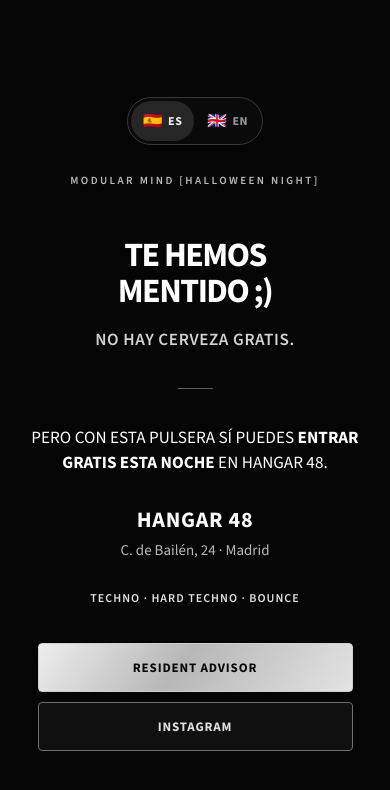
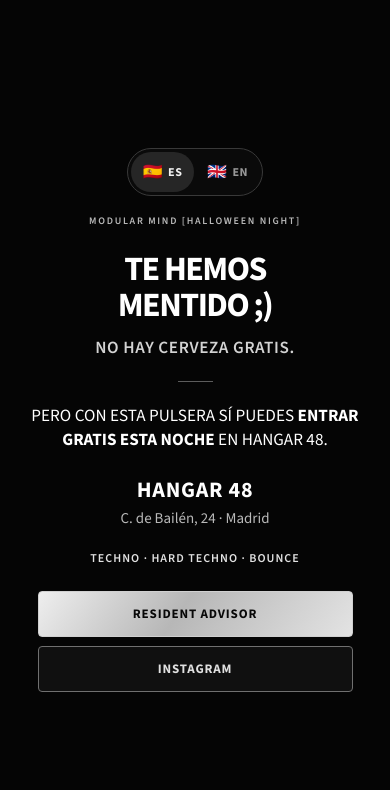
Before and after one commit to TrinomadEvent/modular-mind-halloween, a plain HTML site: page index.html in a window 390 px wide. Drawn offline with nearby package versions, Linux system fonts and the light colour scheme.

Commit message:
Compact mobile vertical spacing so both event links remain visible

```diff
--- a/index.html
+++ b/index.html
@@ -75,6 +75,31 @@
     @media (prefers-reduced-motion: reduce) { .language-button { transition: none; } }
     @media (max-width: 360px) { .eyebrow { margin-bottom: 39px; } .divider { margin: 29px auto; } .links { margin-top: 30px; } }
     @media (prefers-reduced-motion: reduce) { .link { transition: none; } }
+    /* Keep both CTAs visible above mobile browser chrome, without altering the desktop layout. */
+    @media (max-width: 600px) {
+      main {
+        padding: max(18px, env(safe-area-inset-top)) 18px max(22px, env(safe-area-inset-bottom));
+      }
+      .language-switch { margin-bottom: 17px; }
+      .eyebrow { margin-bottom: 23px; font-size: 10px; letter-spacing: .17em; }
+      .no-beer { margin-top: 13px; }
+      .divider { margin: 22px auto; }
+      .venue { margin-top: 24px; }
+      .address { margin-top: 5px; }
+      .genres { margin-top: 21px; }
+      .links { margin-top: 24px; gap: 9px; }
+      .link { min-height: 46px; padding: 10px 16px; }
+    }
+    /* Smaller phones get a tighter rhythm, while short screens remain scrollable. */
+    @media (max-width: 360px) {
+      .language-switch { margin-bottom: 14px; }
+      .eyebrow { margin-bottom: 18px; letter-spacing: .12em; }
+      .divider { margin: 17px auto; }
+      .venue { margin-top: 19px; }
+      .genres { margin-top: 16px; }
+      .links { margin-top: 19px; }
+    }
+
   </style>
 </head>
 <body>
```
